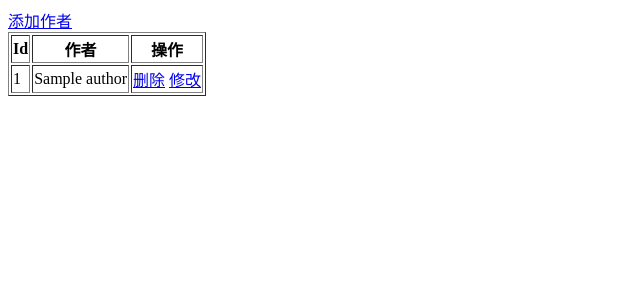
After one commit to JoneNaZi/book_system, a Django app: page /author_list/ in a window 1280 px wide. The commit adds this page. Shown: the top 300 px of the page, without its empty margins (0-640 px from the left). Run offline with Django 3.2, Linux system fonts and the light colour scheme; tables that the repository leaves empty hold one stand-in row (values such as "Sample post").

Commit message:
作者表

```diff
--- a/book/models.py
+++ b/book/models.py
@@ -12,3 +12,8 @@ class Book(models.Model):
     id = models.AutoField(primary_key=True)
     title = models.CharField(max_length=32, null=False, unique=True)
     publisher = models.ForeignKey(to='Publisher', on_delete=models.CASCADE)
+
+
+class Author(models.Model):
+    id = models.AutoField(primary_key=True)
+    name = models.CharField(max_length=16, null=False, unique=True)
--- a/book/views.py
+++ b/book/views.py
@@ -6,7 +6,7 @@ from . import models
 # 出版社列表
 def publisher_list(request):
     ret = models.Publisher.objects.all().order_by("id")
-    return render(request, 'publisher_list.html', {'publisher_list': ret})
+    return render(request, 'publisher/publisher_list.html', {'publisher_list': ret})
 
 
 # 添加出版社
@@ -15,7 +15,7 @@ def add_publisher(request):
         name = request.POST.get('publisher_name')
         models.Publisher.objects.create(name=name)
         return redirect('/publisher_list/')
-    return render(request, 'add_publisher.html')
+    return render(request, 'publisher/add_publisher.html')
 
 
 # 删除出版社
@@ -48,13 +48,13 @@ def edit_publisher(request):
 
     # 获取要编辑的出版社
     edit_id = request.GET.get('id')
-    return render(request, 'edit_publisher.html', {"edit_id": edit_id})
+    return render(request, 'publisher/edit_publisher.html', {"edit_id": edit_id})
 
 
 # 书籍列表
 def book_list(request):
     ret = models.Book.objects.all().order_by("id")
-    return render(request, 'book_list.html', {'book_list': ret})
+    return render(request, 'book/book_list.html', {'book_list': ret})
 
 
 # 添加书籍
@@ -65,7 +65,7 @@ def add_book(request):
         models.Book.objects.create(title=new_title, publisher_id=new_publisher_id)
         return redirect('/book_list/')
     ret = models.Publisher.objects.all()
-    return render(request, 'add_book.html', {"publisher_list": ret})
+    return render(request, 'book/add_book.html', {"publisher_list": ret})
 
 
 # 删除书籍
@@ -84,7 +84,6 @@ def edit_book(request):
     if request.method == "POST":
         # 1.拿到html视图中的id和name
         ret_id = request.POST.get("book_id")
-        print(ret_id)
         new_title = request.POST.get("book_title")
         new_publisher_id = request.POST.get("publisher")
 
@@ -97,4 +96,42 @@ def edit_book(request):
 
     edit_id = request.GET.get("id")
     ret = models.Publisher.objects.all()
-    return render(request, 'edit_book.html', {"publisher_list": ret, "edit_id": edit_id})
+    return render(request, 'book/edit_book.html', {"publisher_list": ret, "edit_id": edit_id})
+
+
+# 作者
+def author_list(request):
+    ret = models.Author.objects.all().order_by('id')
+    return render(request, 'author/author_list.html', {"author_list": ret})
+
+
+def add_author(request):
+    if request.method == "POST":
+        new_author = request.POST.get("author_name")
+        models.Author.objects.create(name=new_author)
+        return redirect("/author_list/")
+    ret = models.Author.objects.all()
+    return render(request, 'author/add_author.html', {"author_list": ret})
+
+
+def del_author(request):
+    del_id = request.GET.get('id', None)
+    if del_id:
+        del_obj = models.Author.objects.filter(id=del_id)
+        del_obj.delete()
+        return redirect('/author_list/')
+    else:
+        return HttpResponse("删除失败")
+
+
+def edit_author(request):
+    if request.method == 'POST':
+        ret_id = request.POST.get('author_id')
+        new_name = request.POST.get('author_name')
+
+        ret_obj = models.Author.objects.get(id=ret_id)
+        ret_obj.name = new_name
+        ret_obj.save()
+        return redirect('/author_list/')
+    edit_id = request.GET.get('id')
+    return render(request, 'author/edit_author.html', {"edit_id": edit_id})
--- a/book_system/urls.py
+++ b/book_system/urls.py
@@ -24,7 +24,11 @@ urlpatterns = [
     re_path('^del_publisher/', views.del_publisher),
     re_path('^edit_publisher/', views.edit_publisher),
     re_path('^book_list/', views.book_list),
-    re_path('^add_book', views.add_book),
-    re_path('^del_book', views.del_book),
-    re_path('^edit_book', views.edit_book),
+    re_path('^add_book/', views.add_book),
+    re_path('^del_book/', views.del_book),
+    re_path('^edit_book/', views.edit_book),
+    re_path('^author_list/', views.author_list),
+    re_path('^add_author', views.add_author),
+    re_path('^del_author', views.del_author),
+    re_path('^edit_author', views.edit_author),
 ]
--- /dev/null
+++ b/templates/author/author_list.html
@@ -0,0 +1,30 @@
+<!DOCTYPE html>
+<html lang="en">
+<head>
+    <meta charset="UTF-8">
+    <title>作者列表</title>
+</head>
+<body>
+<a href="/add_author/">添加作者</a>
+<table border="1">
+    <thead>
+    <tr>
+        <th>Id</th>
+        <th>作者</th>
+        <th>操作</th>
+    </tr>
+    </thead>
+    <tbody>
+    {% for author in author_list %}
+        <tr>
+            <td>{{ author.id }}</td>
+            <td>{{ author.name }}</td>
+            <td><a href="/del_author/?id={{ author.id }}">删除</a>
+                <a href="/edit_author/?id={{ author.id }}">修改</a>
+            </td>
+        </tr>
+    {% endfor %}
+    </tbody>
+</table>
+</body>
+</html>
--- a/templates/del_book.html
+++ b/templates/author/del_author.html
@@ -2,7 +2,7 @@
 <html lang="en">
 <head>
     <meta charset="UTF-8">
-    <title>删除书籍</title>
+    <title>删除作者</title>
 </head>
 <body>
 
```
Also changed, not shown: templates/add_book.html (deleted, +0 -24 lines), templates/author/add_author.html (added, +13 -0 lines), templates/author/edit_author.html (added, +14 -0 lines), templates/base.html (added, +28 -0 lines), templates/book_list.html (deleted, +0 -33 lines), templates/edit_book.html (deleted, +0 -21 lines), templates/edit_publisher.html (deleted, +0 -14 lines), templates/publisher/add_publisher.html (renamed from templates/add_publisher.html), templates/publisher/del_publisher.html (renamed from templates/del_publisher.html), templates/publisher/publisher_list.html (renamed from templates/publisher_list.html).
